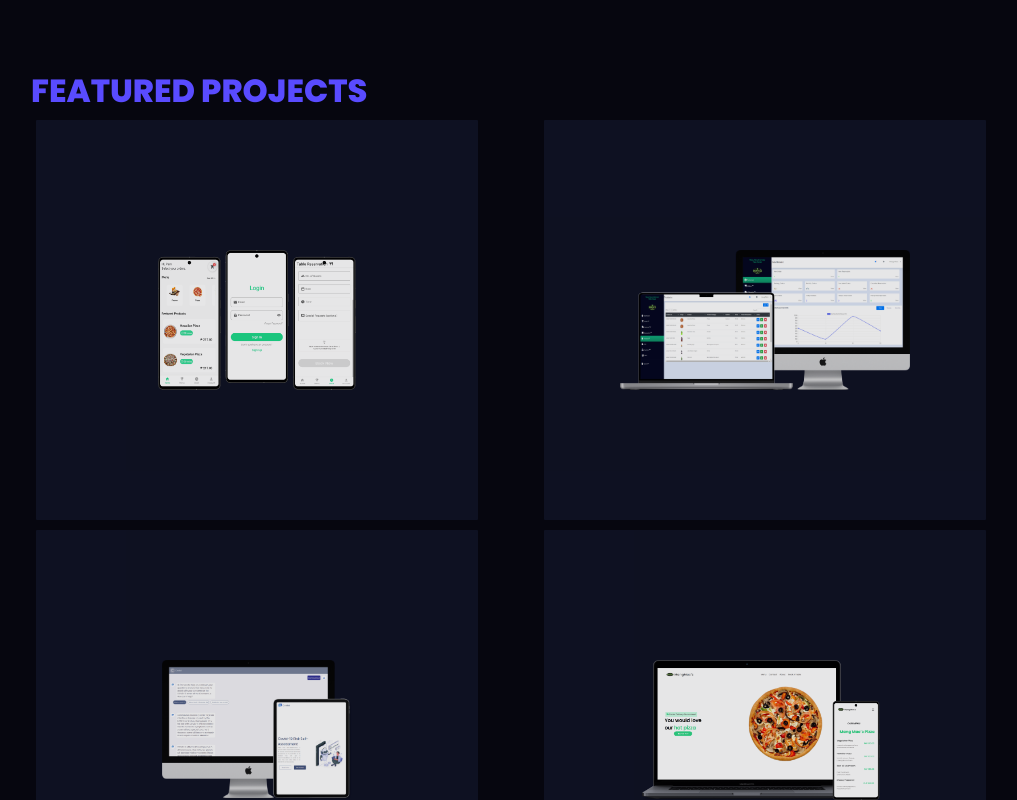
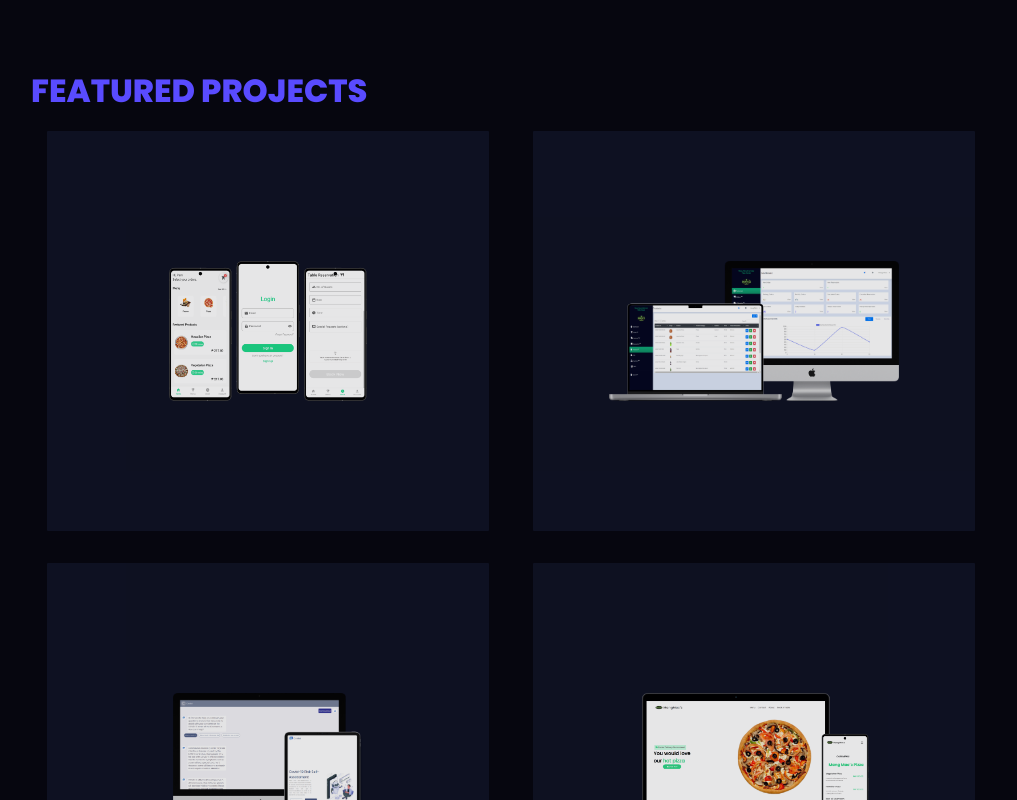
Before and after one commit to patacsilpam/pampatacsil, a React (Vite) app: page / in a window 1280 px wide. Shown: the part 800-1600 px from the top of the page, without its empty margins (129-1146 px from the left). Built offline with nearby package versions, Linux system fonts and the light colour scheme.

Commit message:
update style: binawas ng pagkadugyot ang layout

```diff
--- a/src/App.css
+++ b/src/App.css
@@ -236,7 +236,7 @@ hr{
 .project > .project-section > div{
     display: grid;
     place-items: center;
-    margin: 5px;
+    margin: 1rem;
     width:46%;
     height: 400px;
     background: #4f62a922;
@@ -393,6 +393,10 @@ form > input,textarea{
     border: none;
     padding: 10px;
     border-radius: 3px;
+
+}
+textarea{
+    resize: vertical;
 }
 form> #btn-submit{
     border-radius: 50px;
```
